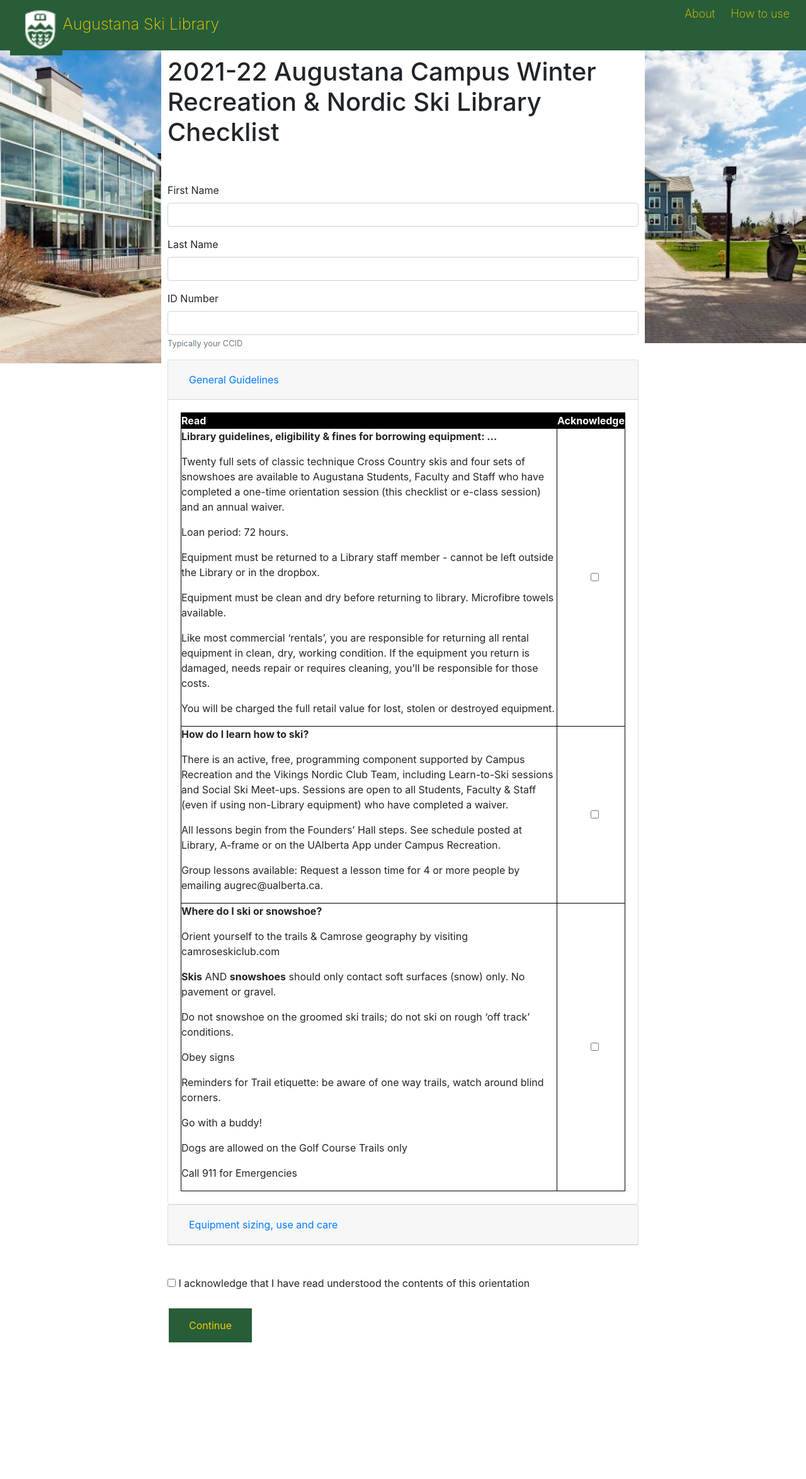
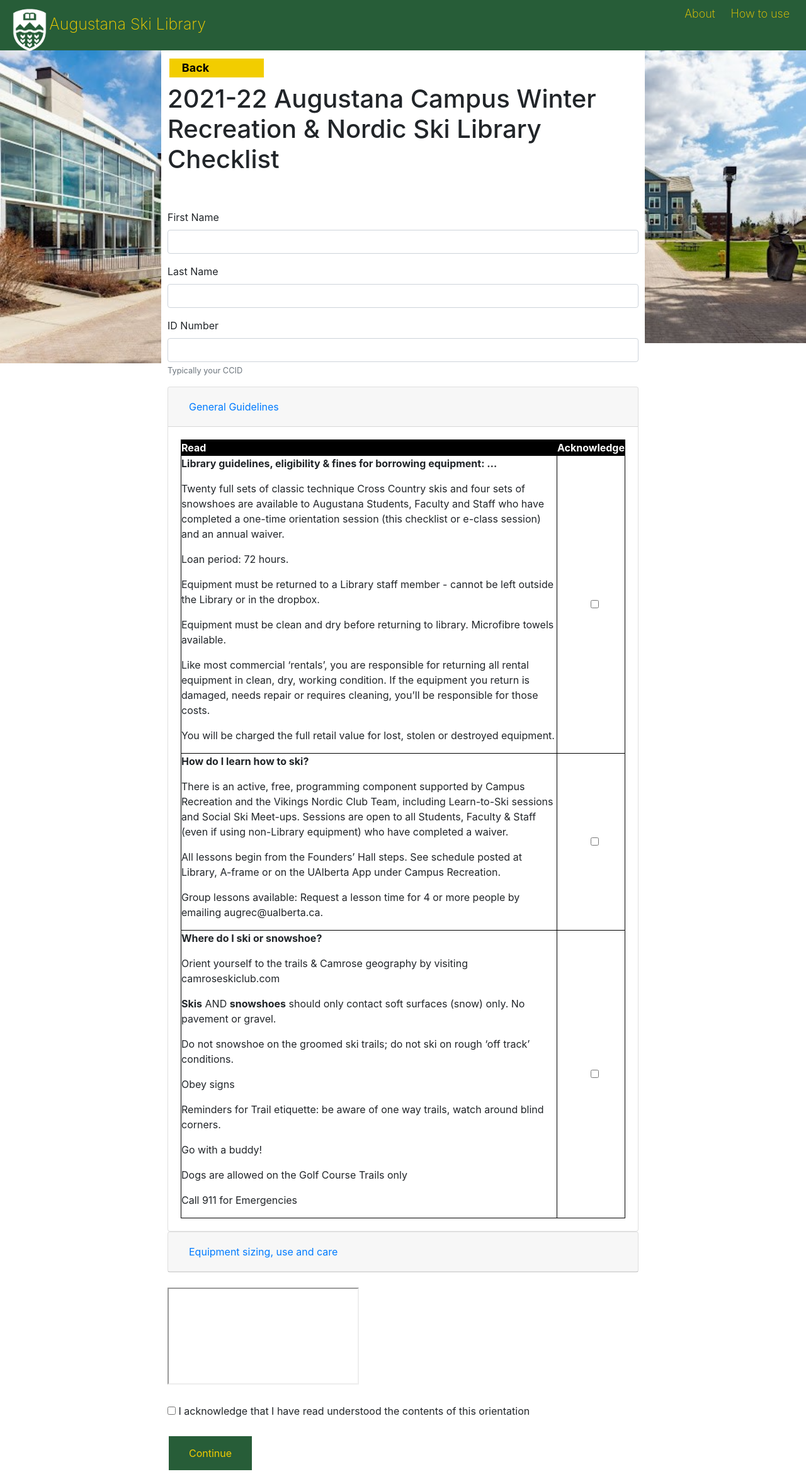
Before and after one commit to Oprixion/SkiLibrary-WebApp, a PHP site: page /orientation.html in a window 1280 px wide. Shown: the whole page at 63% size. Before the commit the page ends 2132 px from the top, so only its background shows below. Run offline with PHP 8.4, Linux system fonts and the light colour scheme; some libraries are stand-ins or nearby versions; grey boxes are pictures that could not be loaded.

Commit message:
Added images to orientation and other cross site consistancy changes

```diff
--- a/calculatorPage.html
+++ b/calculatorPage.html
@@ -6,6 +6,7 @@
     <meta http-equiv="X-UA-Compatible" content="IE=edge">
     <meta name="viewport" content="width=device-width, initial-scale=1.0">
     <title>Ski Library</title>
+    <link rel="icon" type="image/x-icon" href="images/ualbertasmalllogo.png">
     <link rel="stylesheet" href="style.css">
 
     <!--Custom styles to merged or changed later-->
@@ -25,7 +26,7 @@
     <div class="navbar">
       <div class="navbar__container">
         <a href="#" id="navbar__logo"><img src="images/ualbertasmalllogo.png" alt="logo"></a>
-        <a href="#home" class="main__title"> Augustana Ski Library</a>
+        <a href="homePage.html" class="main__title"> Augustana Ski Library</a>
         <ul class="navbar__menu">
             <!--Navbar items-->
           <li class="navbar__item">
--- a/homePage.html
+++ b/homePage.html
@@ -5,13 +5,14 @@
     <meta http-equiv="X-UA-Compatible" content="IE=edge">
     <meta name="viewport" content="width=device-width, initial-scale=1.0">
     <title>Ski Library</title>
+    <link rel="icon" type="image/x-icon" href="images/ualbertasmalllogo.png">
     <link rel="stylesheet" href="style.css">
 </head>
 <body>
     <!--Navbar Section-->
    <div class="navbar">
     <div class="navbar__container">
-        <a href="#" id="navbar__logo"><img src="images/logo.PNG" alt="logo"></a>
+        <a href="#" id="navbar__logo"><img src="images/ualbertasmalllogo.png" alt="logo"></a>
         <a href="#home" class="main__title"> Augustana Ski Library</a>
         <ul class="navbar__menu">
             <!--Navbar items-->
--- a/orientation.html
+++ b/orientation.html
@@ -5,15 +5,16 @@
     <meta http-equiv="X-UA-Compatible" content="IE=edge">
     <meta name="viewport" content="width=device-width, initial-scale=1.0">
     <title>Ski Library</title>
+    <link rel="icon" type="image/x-icon" href="images/ualbertasmalllogo.png">
     <link rel="stylesheet" href="style.css">
     <link rel="stylesheet" href="https://maxcdn.bootstrapcdn.com/bootstrap/4.0.0/css/bootstrap.min.css" integrity="sha384-Gn5384xqQ1aoWXA+058RXPxPg6fy4IWvTNh0E263XmFcJlSAwiGgFAW/dAiS6JXm" crossorigin="anonymous">
 </head>
 <body>
-    <!--Navbar Section-->
+    <!--Navbar Section(NAVBAR IS OFF CENTERED FOR SOME REASON?)-->
     <div class="navbar">
       <div class="navbar__container">
-          <a href="#" id="navbar__logo"><img src="images/logo.PNG" alt="logo"></a>
-          <a href="#home" class="main__title"> Augustana Ski Library</a>
+          <a href="#" id="navbar__logo"><img src="images/ualbertasmalllogo.png" alt="logo"></a>
+          <a href="homePage.html" class="main__title"> Augustana Ski Library</a>
           <ul class="navbar__menu">
               <!--Navbar items-->
             <li class="navbar__item">
@@ -38,6 +39,11 @@
         <img src="images/right.jpg" class="right__image">
         <img src="images/left.jpg" class="left__image">
       </div>
+
+      <!-- Back Button-->
+      <form action="homePage.html">
+        <button class="back__button"><b>Back</b></button>
+      </form>
 
       <div class="middle__elements">
 
@@ -253,9 +259,8 @@
                               </p>
 
                               <p>
-                                Straps are tightened to fit snugly around the hand. (see diagram)
-                                <br>INSERT DIAGRAM HERE<br>
-
+                                Straps are tightened to fit snugly around the hand. (see diagram)<br>
+                                <img src="images/orientation_skipole.png"><br>
                                 1a: Hand comes up through the bottom of the strap loop.<br>
                                 2a: Hand grips pole handle overtop of the pole strap.<br>
                                 3a: Strap is tight enough to release the pole at the back of your arm swing without losing the pole.
@@ -263,6 +268,7 @@
 
                               <p>
                                 To change the length of your pole strap:<br>
+                                <img src="images/orientation_skipole_strap.png"><br>
                                 1. Pull up on the grey end piece.<br>
                                 2. Pull upwards on the ends of the pole strap until the loop fits
                                 snugly around your hand.<br>
@@ -281,6 +287,7 @@
                             <td>
                               <p>
                                 How to operate bindings:<br>
+                                <img src="images/orientation_boots.png"><br>
                                 1. Open the binding by pulling the black piece up<br>
                                 2. Place the bar at the very front of the boot into the
                                 slit that opening the binding has created.<br>
@@ -317,7 +324,9 @@
           </div>
           <!-- end of accordion -->
 
-
+          <!-- Youtube Video -->
+          <br>
+          <iframe src="https://www.youtube.com/embed/YfsfQZpftXY" title="YouTube video player" frameborder="1" allow="accelerometer; autoplay; clipboard-write; encrypted-media; gyroscope; picture-in-picture" allowfullscreen></iframe>
           <br><br>
 
           <div>
--- a/style.css
+++ b/style.css
@@ -228,12 +228,18 @@ th {
     margin-left: 0%;
 }
 .back__button{
-    width: 30%;
-    height: 15%;
     background-color: #F2CD00;
+    border: none;
+
+    width: 150px;
+    height: 30px;
+    margin-left: 1%;
+    margin-top: 1%;
+
     font-size: 18px;
     font-weight: 400;
-    margin-left: 15%;
+    text-align:left;
+    text-indent: 20px;
 }
 /*-----------------------------------End of Certification Page----------------------------------------------------------*/
 
```
Also changed, not shown: images/orientation_boots.png (added), images/orientation_skipole.png (added), images/orientation_skipole_strap.png (added).
